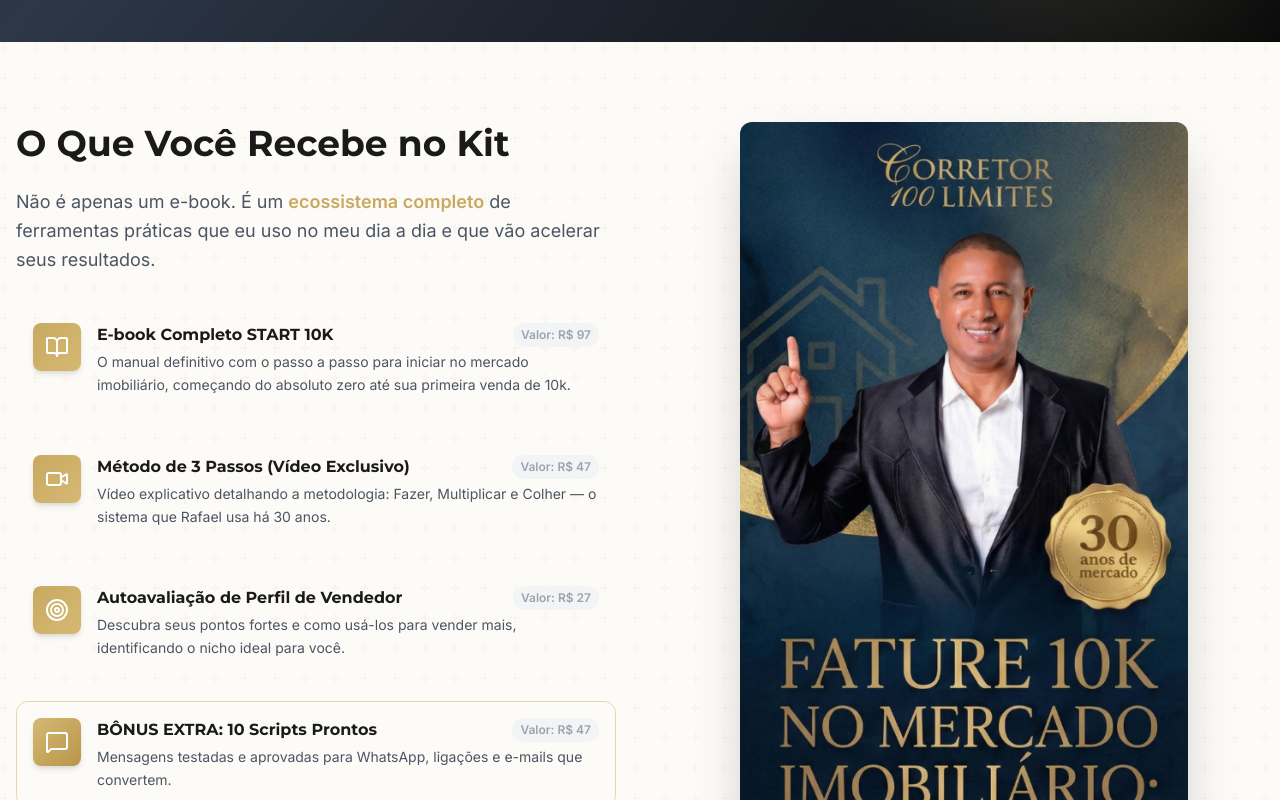
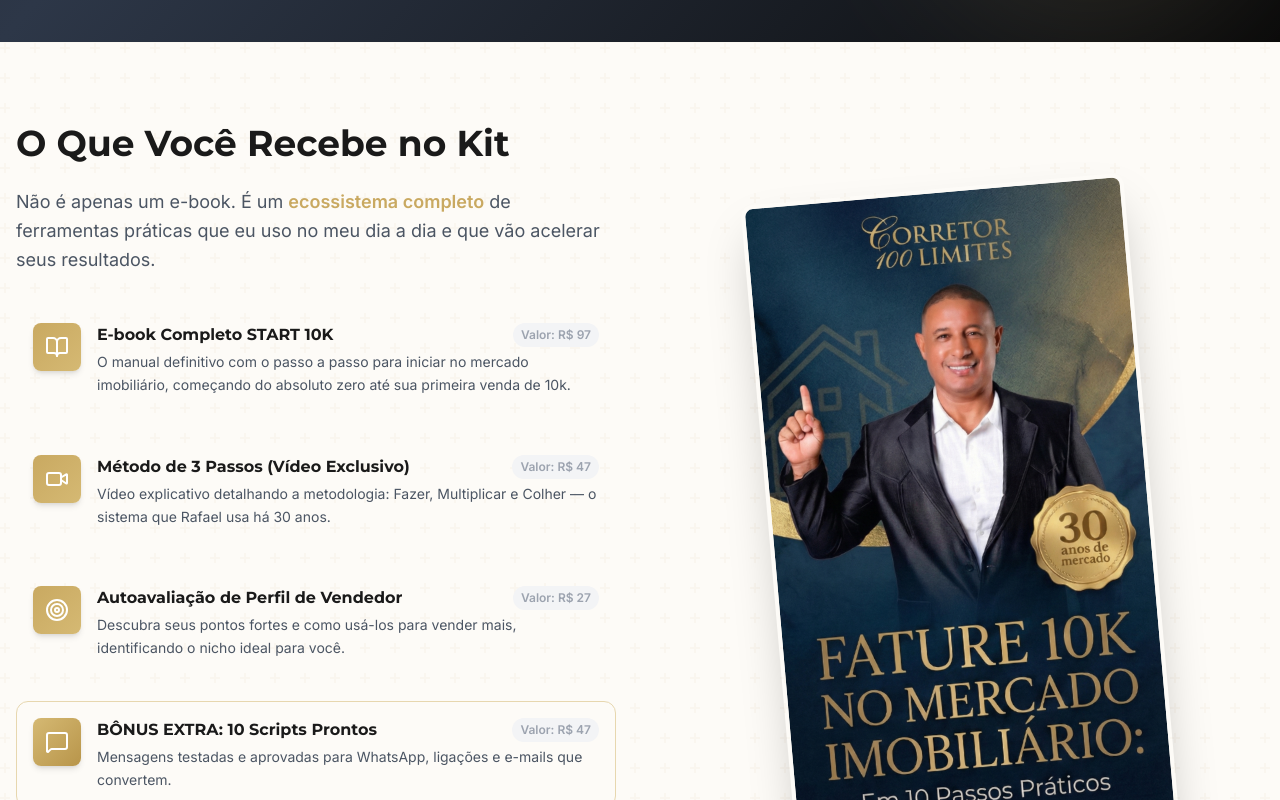
Before and after one commit to econnectmarketingdigital-cloud/isca-rafael, a React (Vite) app: page / in a window 1280 px wide. Shown: the part 4520-5320 px from the top of the page. Built offline with nearby package versions, Linux system fonts and the light colour scheme.

Commit message:
Adjust ebook cover size and animation

```diff
--- a/src/components/WhatYouGet.tsx
+++ b/src/components/WhatYouGet.tsx
@@ -111,13 +111,15 @@ export default function WhatYouGet() {
                         <div className="absolute w-[500px] h-[500px] bg-gradient-to-br from-secondary/20 to-gold-400/20 rounded-full blur-3xl -z-10"></div>
 
                         {/* Mockup Image Placeholder */}
-                        <div className="relative w-full max-w-md">
+                        <div className="relative w-full max-w-sm mx-auto">
                             <motion.img
                                 src="/ebook-cover.png"
                                 alt="Capa do E-book START 10K"
-                                className="w-full h-auto rounded-xl shadow-2xl transform rotate-[-5deg] hover:rotate-0 transition-transform duration-500"
-                                initial={{ opacity: 0, scale: 0.8 }}
-                                whileInView={{ opacity: 1, scale: 1 }}
+                                className="w-full h-auto rounded-xl shadow-2xl border-4 border-white/5"
+                                initial={{ opacity: 0, x: 100, rotate: -15 }}
+                                whileInView={{ opacity: 1, x: 0, rotate: -5 }}
+                                whileHover={{ rotate: 0, scale: 1.05 }}
+                                transition={{ type: "spring", stiffness: 50, damping: 20 }}
                                 viewport={{ once: true }}
                             />
                         </div>
```
